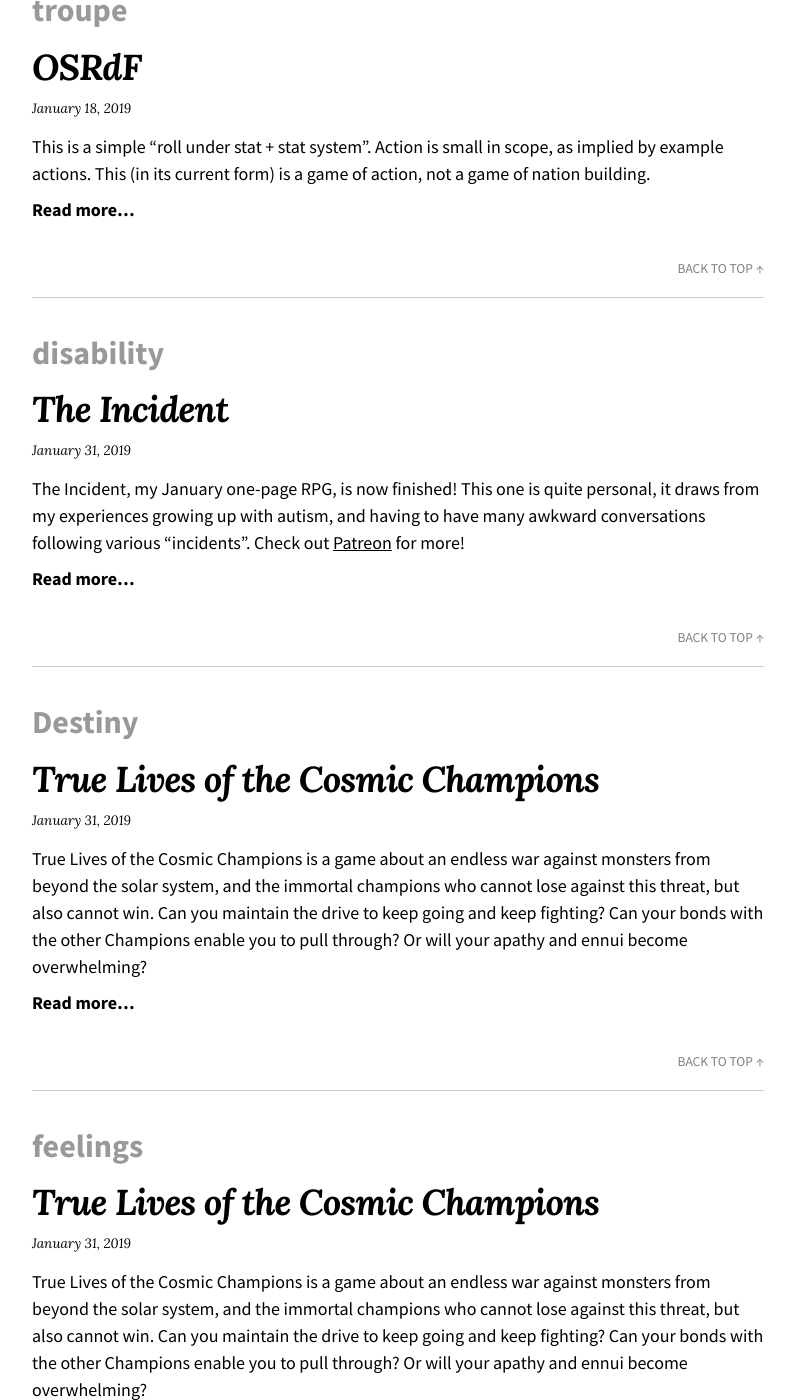
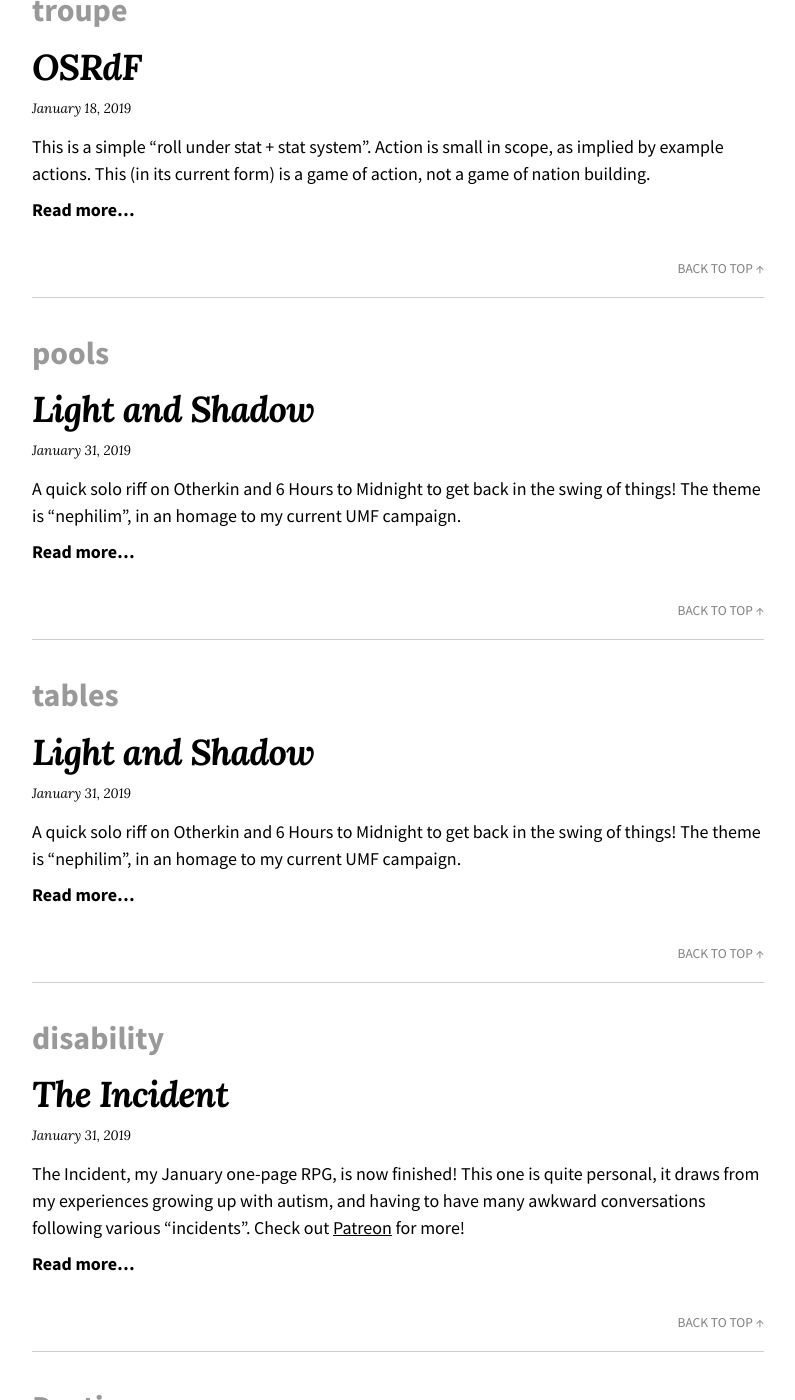
Before and after one commit to exposit/omgam, a Jekyll site: the page built from tags.md, in a window 1280 px wide and 1400 px high, scrolled down 1411 px. Shown: the whole window, without its empty margins (242-1037 px from the left). Built offline with Jekyll 4.4.1, drawn with Linux system fonts in a browser that asks for light colours; nearby versions of some CDN libraries.

```diff
--- /dev/null
+++ b/_posts/2019-01-31-light-and-shadow.md
@@ -0,0 +1,19 @@
+---
+title: Light and Shadow
+categories:
+  - modern
+tags:
+  - pools
+  - tables
+author: Tam H
+link: https://exposit.github.io/katarpgs/superlite/lightandshadow/
+---
+
+A quick solo riff on Otherkin and 6 Hours to Midnight to get back in the swing of things! The theme is "nephilim", in an homage to my current UMF campaign.
+
+<ul>
+<li>Medium-weight theming but easily reskinnable</li>
+<li>Dice pool resolution with assignment.</li>
+<li>Lots of tables. Not really that much new there.</li>
+<li>Scene-based, with a simple metered chain of plot events.</li>
+</ul>
```
Also changed, not shown: _posts/2019-01-01-first-game.md (+1 -0 lines).
